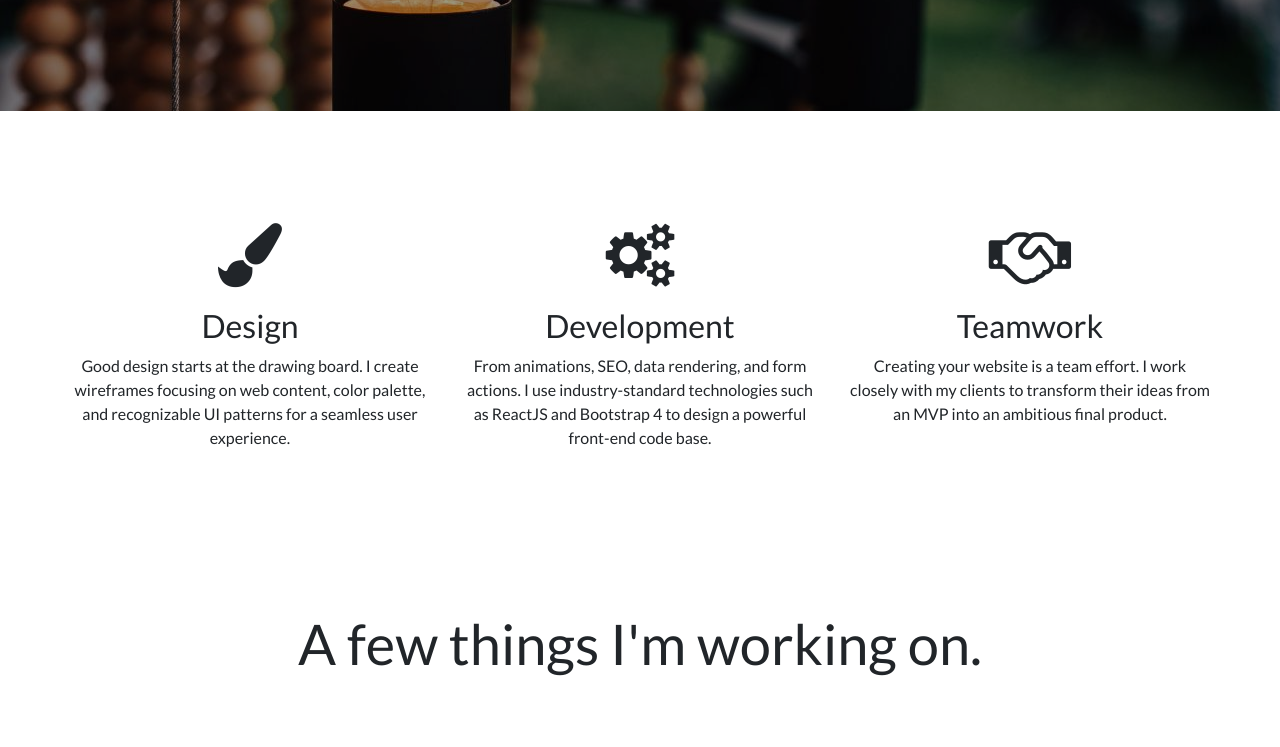
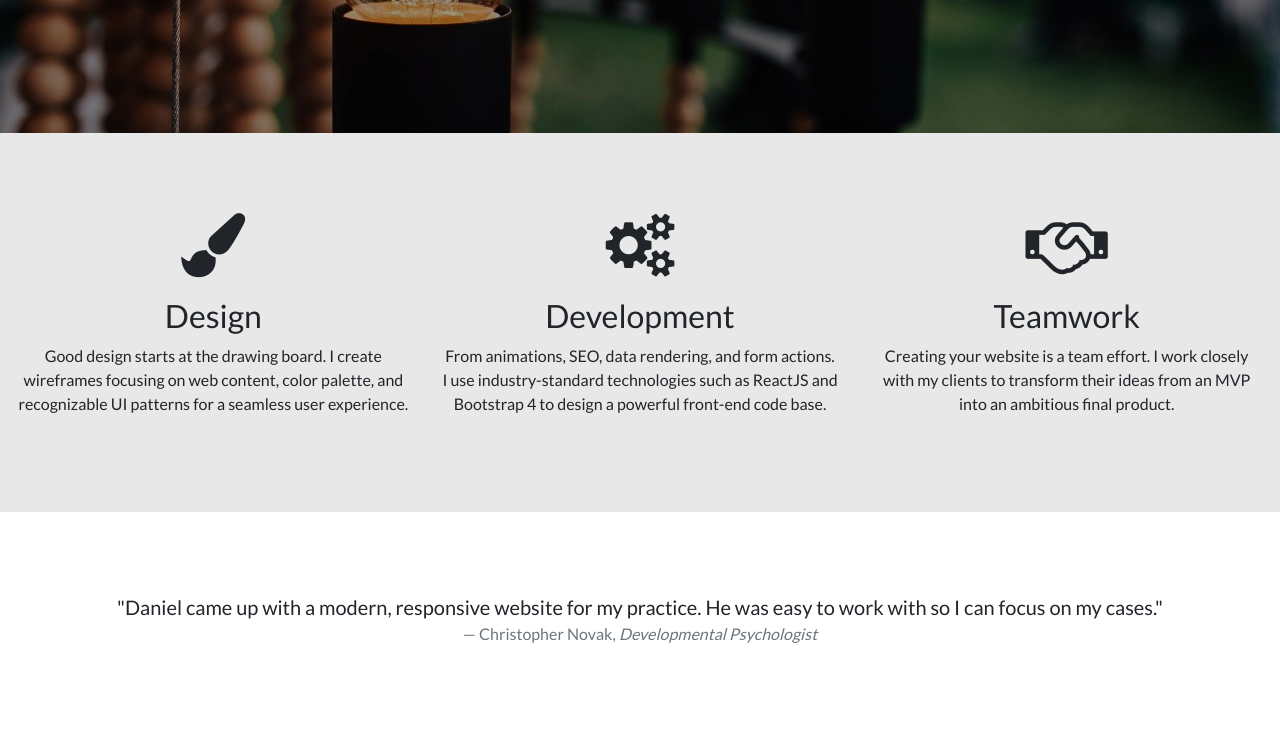
Before and after one commit to dan11218/danny_portfolio, a React (Create React App) app: page /#/ in a window 1280 px wide. Shown: the part 480-1227 px from the top of the page. Built offline with nearby package versions, Linux system fonts and the light colour scheme.

Commit message:
adds more css, blockquote, SEO

```diff
--- a/public/index.html
+++ b/public/index.html
@@ -3,6 +3,7 @@
   <head>
     <meta charset="utf-8">
     <meta name="viewport" content="width=device-width, initial-scale=1, shrink-to-fit=no">
+    <meta name="description" content="Daniel is a New York-based Web Designer and Developer. Make your business stand out and give it a digital presence with his expertise in Front-end Development">
     <!--
       manifest.json provides metadata used when your web app is added to the
       homescreen on Android. See https://developers.google.com/web/fundamentals/engage-and-retain/web-app-manifest/
--- a/src/App.css
+++ b/src/App.css
@@ -5,11 +5,22 @@ body {
 #jumbotron {
   background: linear-gradient( rgba(0, 0, 0, 0.4), rgba(0, 0, 0, 0.4) ), url('./images/lightbulbs.jpg') center center;
   background-size: cover;
+  margin-bottom: 0px;
 }
 
 #slogan {
   margin-top: 30px;
   padding-top: 30px;
+}
+
+#about {
+  padding: 80px 0 80px;
+  background-color: #e8e8e8;
+}
+
+#about-icon {
+  font-size: 4rem;
+  margin-bottom: 20px;
 }
 
 #hire-button {
@@ -20,26 +31,21 @@ body {
   font-size: 20px;
 }
 
-footer {
+#blockquote {
+  padding: 80px 0 80px;
+}
+
+#project-header {
+  padding: 4rem;
+}
+
+#footer {
   padding: 50px 0 20px;
   background-color: #282d2f;
 }
 
-#about {
-  padding: 80px 0 80px;
-}
-
 #contact-buttons {
   font-size: 50px;
-}
-
-#about-icon {
-  font-size: 4rem;
-  margin-bottom: 20px;
-}
-
-#project-header {
-  padding: 4rem;
 }
 
 #copywrite {
--- a/src/App.js
+++ b/src/App.js
@@ -4,6 +4,7 @@ import NavBar from './components/NavBar';
 import Jumbotron from './components/Jumbotron';
 import Footer from './components/Footer'
 import About from './components/About';
+import Quotes from './components/Quotes'
 import Projects from './components/Projects';
 import Contact from './components/Contact';
 // import Resume from './components/Resume';
@@ -15,6 +16,7 @@ class App extends Component {
         <NavBar />
         <Jumbotron />
         <About />
+        <Quotes />
         <Projects />
         <Footer />
       </div>
--- a/src/components/About.js
+++ b/src/components/About.js
@@ -2,12 +2,13 @@ import React from 'react';
 
 const About = (props) => {
   return(
-    <div id='about' className='container text-center'>
+    <div id='about' className='container-fluid text-center'>
       {/* <div className='row justify-content-center'>
         <div className='col-auto'>
           <h1>My Skills</h1>
         </div>
       </div> */}
+      <div className='container-fluid'>
         <div id='about-content' className='row justify-content-center'>
           <div id='about-box' className='col-sm'>
             <i id='about-icon' className='fa fa-paint-brush' />
@@ -37,6 +38,7 @@ const About = (props) => {
           </div>
         </div>
       </div>
+    </div>
   )
 }
 
--- a/src/components/Footer.js
+++ b/src/components/Footer.js
@@ -3,7 +3,7 @@ import React from 'react';
 const Footer = () => {
   return(
     <footer>
-      <div className='container text-center'>
+      <div id='footer' className='container-fluid text-center'>
         <div className='row justify-content-center'>
           <div id='contact-buttons' className='col-auto'>
             <a href='https://www.github.com/dan11218'>
--- a/src/components/Jumbotron.js
+++ b/src/components/Jumbotron.js
@@ -4,7 +4,8 @@ import '../../node_modules/font-awesome/css/font-awesome.min.css';
 const Jumbotron = (props) => {
 	return (
 		<div id='jumbotron' className='jumbotron text-white text-center'>
-			<h1 id='slogan' className='display-4'>It all starts with your idea.</h1><br />
+			<h1 id='slogan' className='display-4'>It all starts with your idea.</h1>
+			<p className='lead'>Leave it to a pro. I'm a programmer with a knack for design and user experience.</p>
 			<a id='hire-button' className='btn btn-outline-light' role='button' alt='available for hire' href='mailto:dangraug@me.com'>Available for hire</a>
 		</div>
 	)
--- /dev/null
+++ b/src/components/Quotes.js
@@ -0,0 +1,14 @@
+import React from 'react';
+
+const Quotes = () => {
+  return(
+    <div className='container-fluid'>
+      <blockquote id='blockquote' className='blockquote text-center'>
+        <p class="mb-0">"Daniel came up with a modern, responsive website for my practice. He was easy to work with so I can focus on my cases."</p>
+        <footer class="blockquote-footer">Christopher Novak, <cite title="Source Title">Developmental Psychologist</cite></footer>
+      </blockquote>
+    </div>
+  )
+}
+
+export default Quotes;
```
Lines whose indentation alone changed are shown as unchanged.
